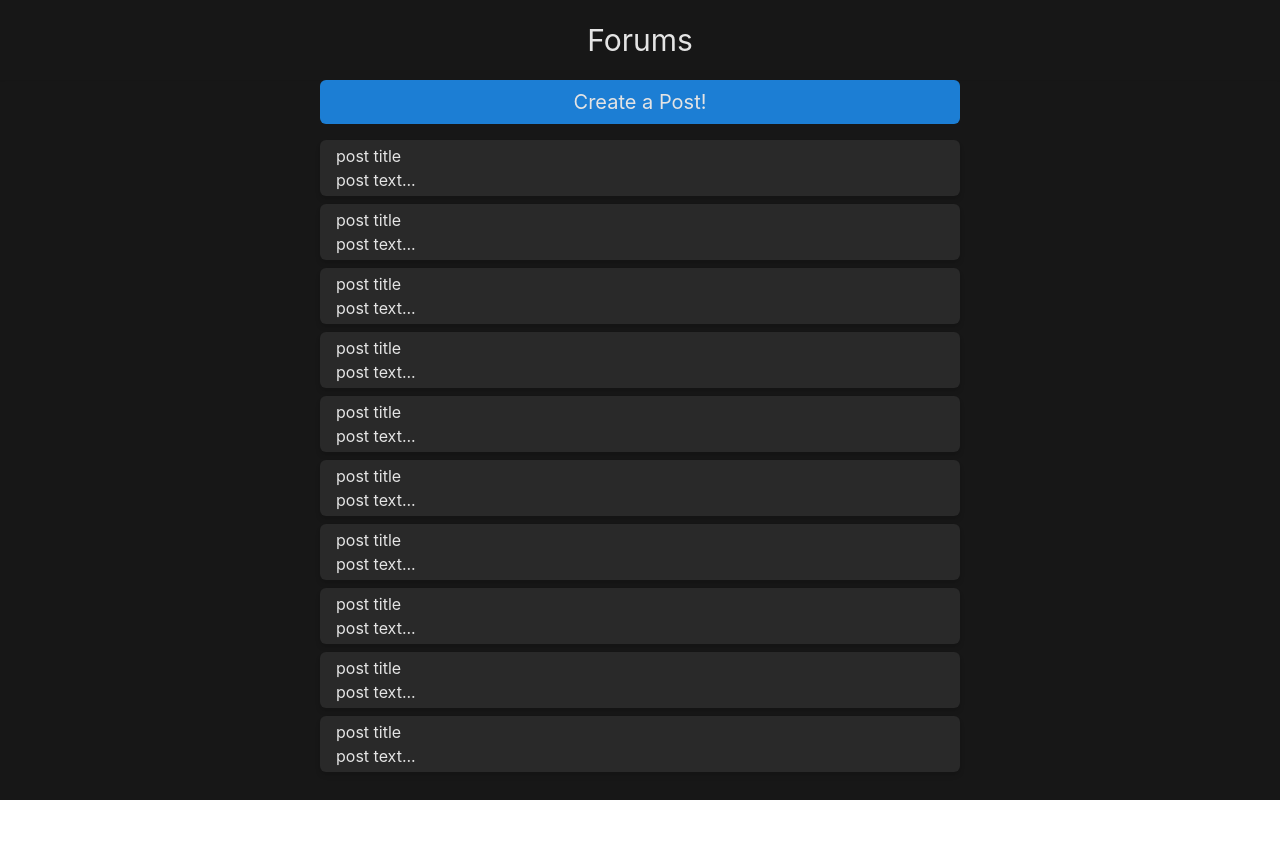
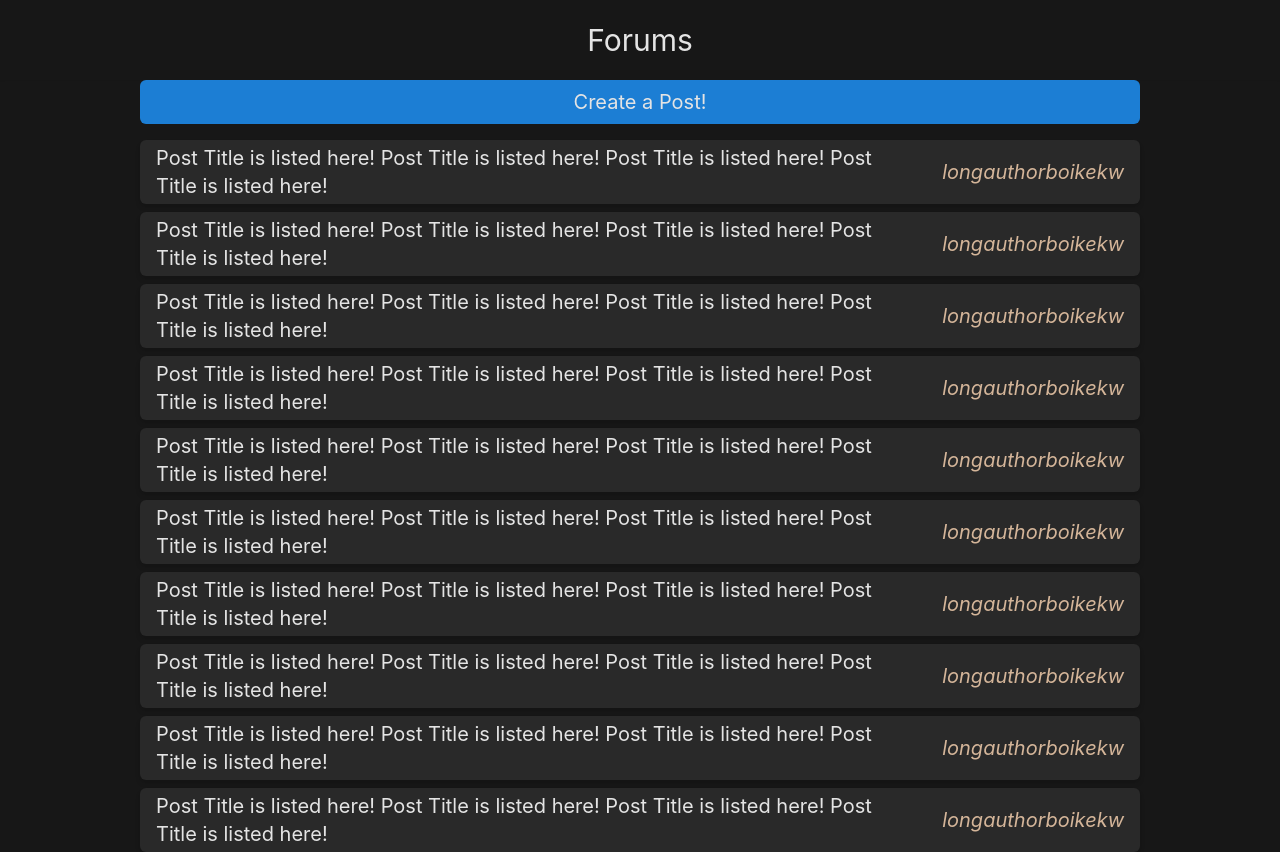
Before and after one commit to noellerjd/Forums, a React (Create React App) app in the folder client/: page / in a window 1280 px wide. Before the commit the page ends 800 px from the top, so only its background shows below. Built offline with nearby package versions, Linux system fonts and the light colour scheme.

Commit message:
Updated width resizing. Added an author label. Removed subtext from post.

```diff
--- a/client/src/components/Post.js
+++ b/client/src/components/Post.js
@@ -1,11 +1,24 @@
 import React from "react";
 
 const Post = () => {
+  // return (
+  //   // Post Container
+  //   <div className="flex justify-between gap-x-10 bg-lightblack p-1 my-2 rounded-md shadow-md px-4 text-white">
+  //     <p className="text-xl whitespace-nowrap text-ellipsis overflow-hidden">
+  //       Post Title is listed here! Post Title is listed here! Post Title is
+  //       listed here! Post Title is listed here!
+  //     </p>
+  //     <p className="text-xl text-tan italic">longauthorboikekw</p>
+  //   </div>
+  // );
   return (
     // Post Container
-    <div className="bg-lightblack p-1 my-2 rounded-md shadow-md px-4 text-white">
-      <p>post title</p>
-      <p>post text...</p>
+    <div className="flex justify-between items-center gap-x-10 bg-lightblack p-1 my-2 rounded-md shadow-md px-4 text-white">
+      <p className="text-xl">
+        Post Title is listed here! Post Title is listed here! Post Title is
+        listed here! Post Title is listed here!
+      </p>
+      <p className="text-xl text-tan italic">longauthorboikekw</p>
     </div>
   );
 };
--- a/client/src/pages/Home.js
+++ b/client/src/pages/Home.js
@@ -5,7 +5,7 @@ import PostButton from "../components/PostButton";
 
 const Home = () => {
   return (
-    <div className="w-1/2 lg:w-11/12 flex-col mx-auto">
+    <div className="w-[min(calc(100vw-10%),1000px)] flex-col mx-auto">
       <PostButton />
       <Postboard />
     </div>
--- a/client/tailwind.config.js
+++ b/client/tailwind.config.js
@@ -11,6 +11,7 @@ module.exports = {
       black: "#171717",
     },
     screens: {
+      xl: { max: "1280px" },
       lg: { max: "1023px" },
       md: { max: "768px" },
       sm: { max: "640px" },
```
